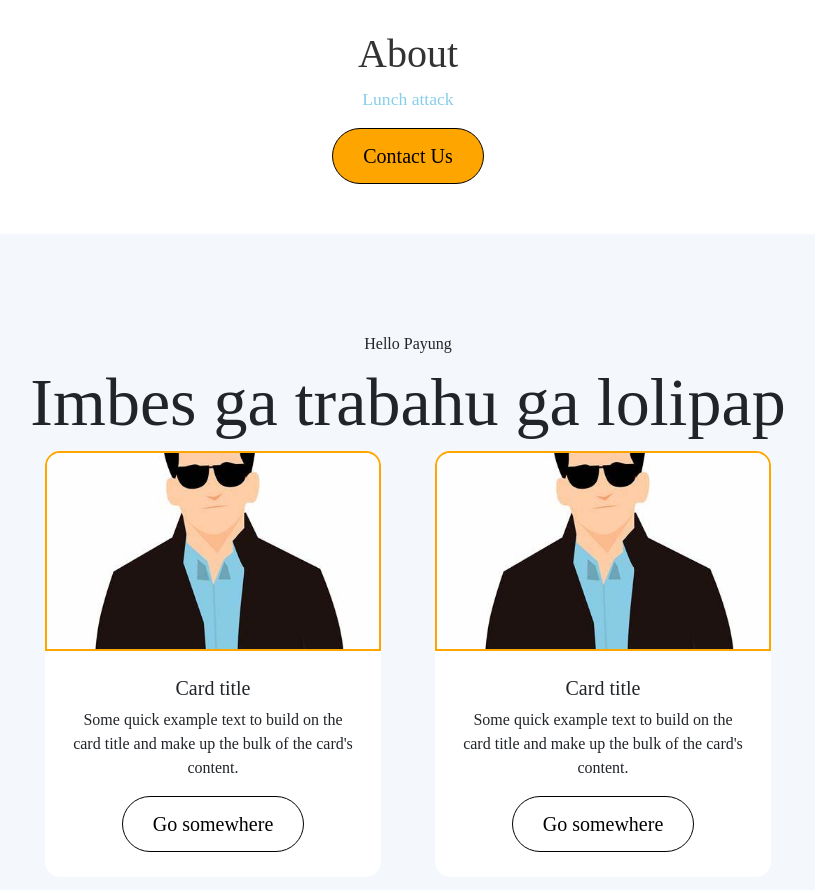
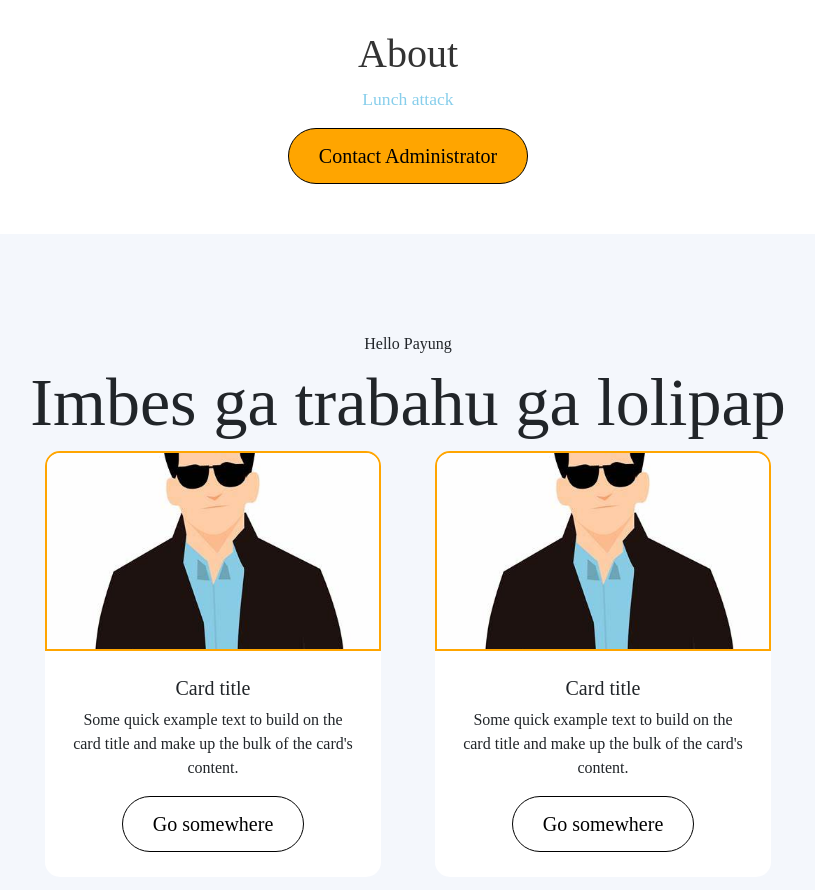
Before and after one commit to Wilfre123/Landing_page, a plain HTML site: page index.html in a window 1280 px wide. Shown: the part 820-1710 px from the top of the page, without its empty margins (232-1047 px from the left). Drawn offline with nearby package versions, Linux system fonts and the light colour scheme.

Commit message:
Update index.html

```diff
--- a/index.html
+++ b/index.html
@@ -126,7 +126,7 @@
     <div class="container text-center">
         <h2>About</h2>
         <p style="color: skyblue;">Lunch attack</p>
-        <a href="#" class="btn btn-primary" style="background-color: orange">Contact Us</a>
+        <a href="#" class="btn btn-primary" style="background-color: orange">Contact Administrator</a>
     </div>
 </section>
 
```
